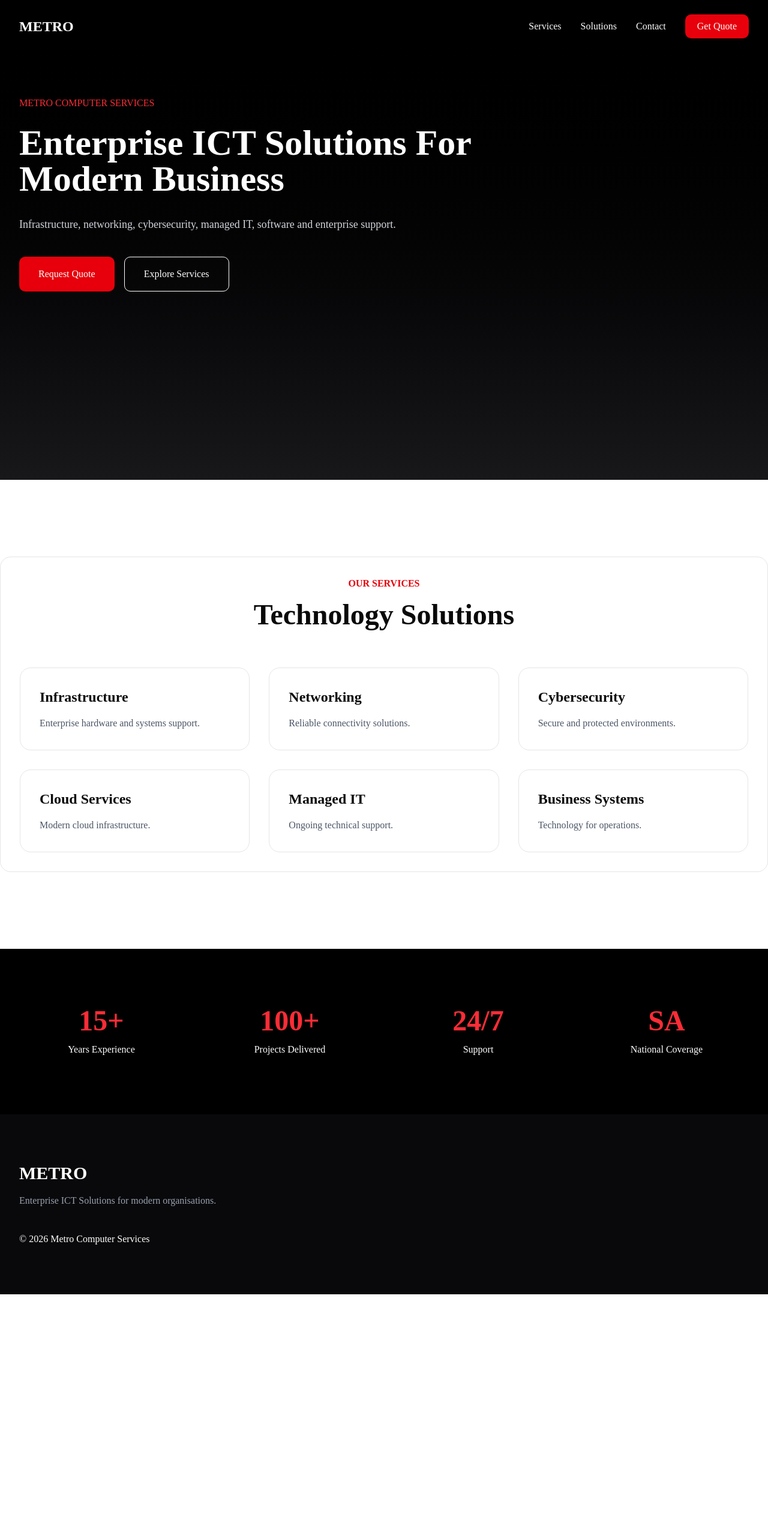
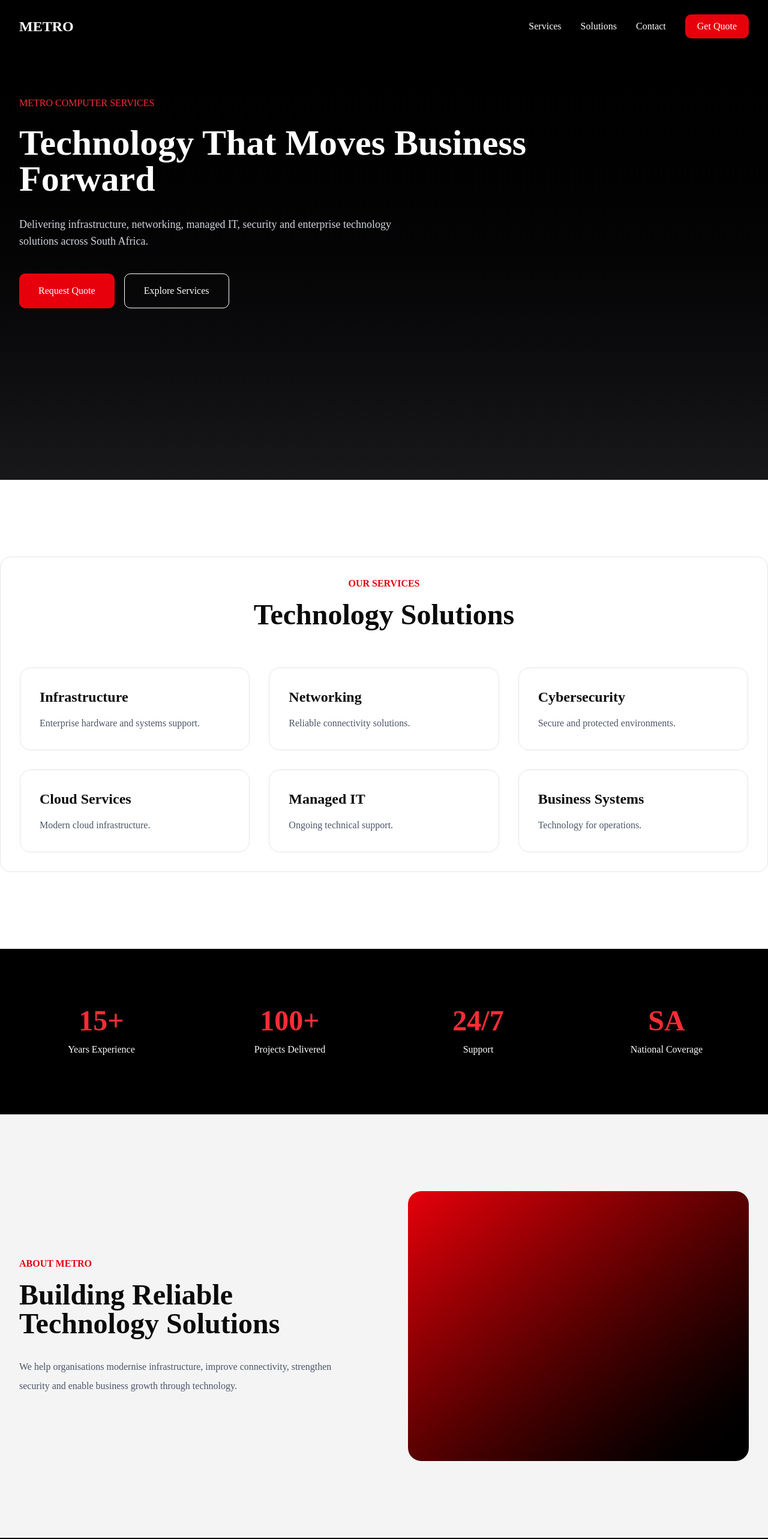
Before and after one commit to AmbeMajavu/metro-redesign-2026, a Next.js app: page / in a window 1280 px wide. Shown: the top 2566 px of the page at 60% size. Before the commit the page ends 2158 px from the top, so only its background shows below. Built offline with nearby package versions, Linux system fonts and the light colour scheme.

Commit message:
add about section

```diff
--- a/app/page.tsx
+++ b/app/page.tsx
@@ -3,6 +3,7 @@ import Hero from "../components/Hero";
 import Services from "../components/Services";
 import Stats from "../components/Stats";
 import Footer from "../components/Footer";
+import About from "../components/About";
 
 export default function Home() {
   return (
@@ -16,6 +17,8 @@ export default function Home() {
 
       <Stats />
 
+      <About />
+
       <Footer />
 
     </main>
--- /dev/null
+++ b/components/About.tsx
@@ -0,0 +1,65 @@
+export default function About() {
+  return (
+    <section className="py-32 bg-zinc-100">
+
+      <div
+        className="
+        max-w-7xl
+        mx-auto
+        px-8
+        grid
+        md:grid-cols-2
+        gap-20
+        items-center
+        "
+      >
+
+        <div>
+
+          <p className="text-red-600 font-semibold">
+
+            ABOUT METRO
+
+          </p>
+
+          <h2 className="text-5xl font-bold mt-4">
+
+            Building Reliable
+            Technology Solutions
+
+          </h2>
+
+          <p
+            className="
+            mt-8
+            text-gray-600
+            leading-8
+            "
+          >
+
+            We help organisations
+            modernise infrastructure,
+            improve connectivity,
+            strengthen security and
+            enable business growth
+            through technology.
+
+          </p>
+
+        </div>
+
+        <div
+          className="
+          h-[450px]
+          rounded-3xl
+          bg-gradient-to-br
+          from-red-600
+          to-black
+          "
+        />
+
+      </div>
+
+    </section>
+  );
+}
--- a/components/Hero.tsx
+++ b/components/Hero.tsx
@@ -16,8 +16,8 @@ export default function Hero() {
           max-w-4xl
           "
         >
-          Enterprise ICT Solutions
-          For Modern Business
+         Technology That Moves
+         Business Forward
         </h1>
 
         <p
@@ -28,9 +28,11 @@ export default function Hero() {
           max-w-2xl
           "
         >
-          Infrastructure, networking,
-          cybersecurity, managed IT,
-          software and enterprise support.
+         Delivering infrastructure,
+         networking, managed IT,
+         security and enterprise
+         technology solutions across
+         South Africa.
         </p>
 
         <div className="flex gap-4 mt-10">
--- a/components/Services.tsx
+++ b/components/Services.tsx
@@ -67,7 +67,9 @@ export default function Services() {
 
   ))}
 
-</div> </div>
+</div>
+
+</div>
 
     </section>
     </FadeIn>
```
